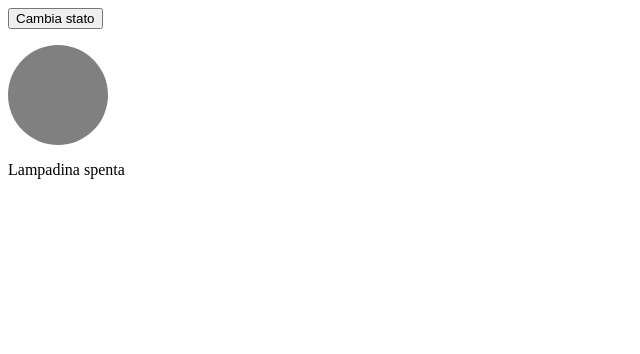
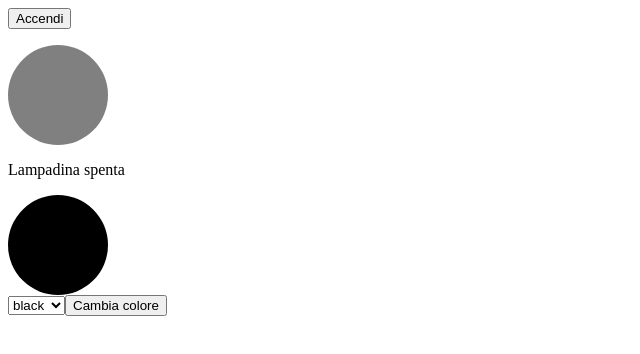
Before and after one commit to AmbraCanini/react-event-input, a React (Vite) app: page / in a window 1280 px wide. Shown: the top 354 px of the page, without its empty margins (0-640 px from the left). Built offline with nearby package versions, Linux system fonts and the light colour scheme.

Commit message:
cambio colore

```diff
--- a/src/App.jsx
+++ b/src/App.jsx
@@ -1,11 +1,13 @@
 import { useState } from 'react'
 import EventLampadina from './components/EventLampadina.jsx'
+import Color from './components/Color.jsx'
 import './App.css'
 
 function App() {
     return (
         <div className="App">
             <EventLampadina />
+            <Color />
         </div>
     );
 }
--- /dev/null
+++ b/src/components/Color.jsx
@@ -0,0 +1,35 @@
+
+import { useState } from "react";
+
+function Color() {
+    const [color, setColor] = useState("black");
+    const [selectedColor, setSelectedColor] = useState("black");
+
+    function selezionaColore(event) {
+        setSelectedColor(event.target.value);
+    }
+
+    function cambiaColore() {
+        setColor(selectedColor);
+    }
+
+    return (
+        <div>
+            <div className={color}>
+            </div>
+
+            <select onChange={selezionaColore} value={selectedColor}>
+                <option value="red">red</option>
+                <option value="blue">blue</option>
+                <option value="green">green</option>
+                <option value="black">black</option>
+            </select>
+
+            <button onClick={cambiaColore}>
+                Cambia colore
+            </button>
+        </div>
+    );
+}
+
+export default Color;
--- a/src/components/EventLampadina.jsx
+++ b/src/components/EventLampadina.jsx
@@ -8,7 +8,7 @@ function EventLampadina() {
     return (
         <div>
             <button onClick={cambiaStato}>
-                Cambia stato
+                {accesa ? "Spegni" : "Accendi"}
             </button>
               <p className={accesa ? "accesa" : "spenta"}>  </p>
             {accesa ? <p>Lampadina accesa</p> : <p>Lampadina spenta</p>}
--- a/src/index.css
+++ b/src/index.css
@@ -11,3 +11,31 @@
   border-radius: 50%;
   background-color: gray;
 }
+
+.red {
+  width: 100px;
+  height: 100px;
+  border-radius: 50%;
+  background-color: red;
+}
+
+.black {
+  width: 100px;
+  height: 100px;
+  border-radius: 50%;
+  background-color: black;
+}
+
+.green {
+  width: 100px;
+  height: 100px;
+  border-radius: 50%;
+  background-color: green;
+}
+
+.blue {
+  width: 100px;
+  height: 100px;
+  border-radius: 50%;
+  background-color: blue;
+}
```
